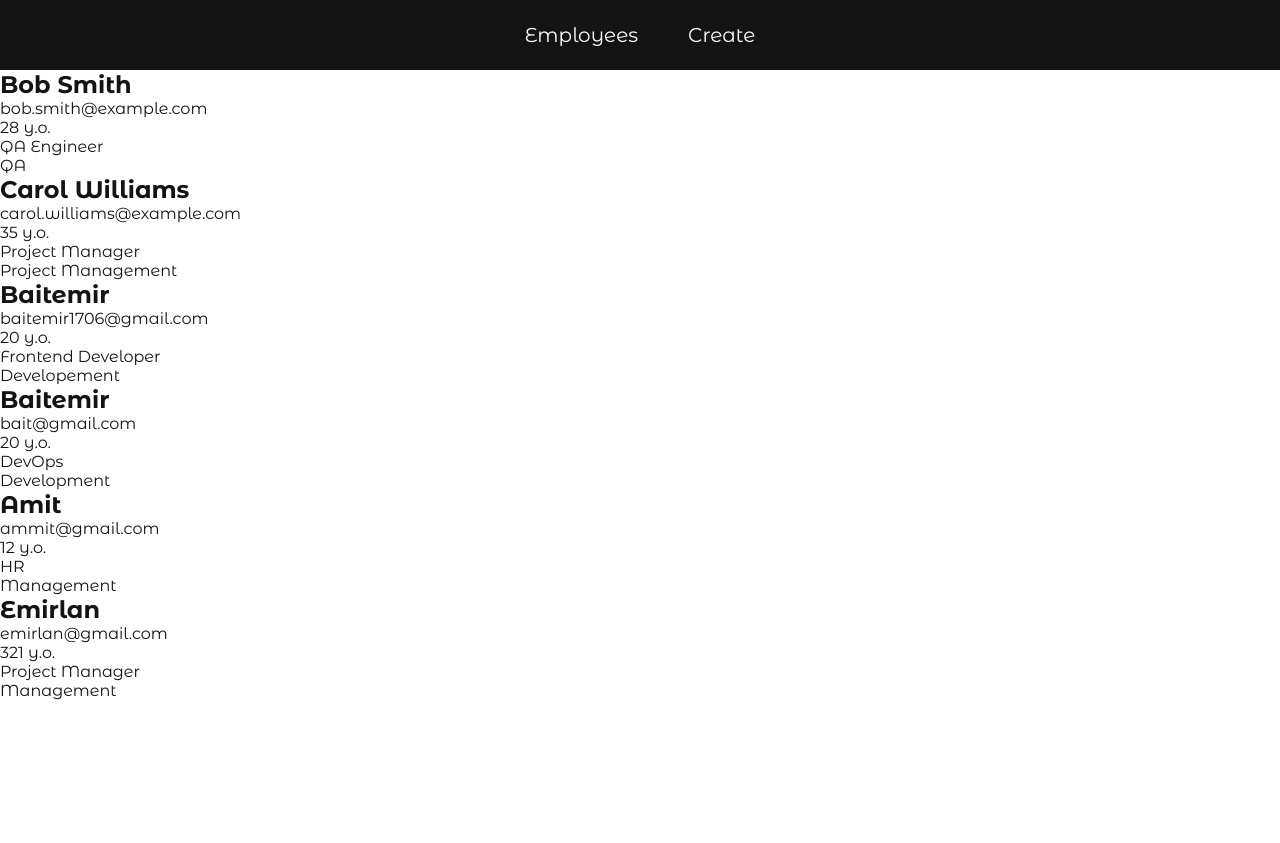
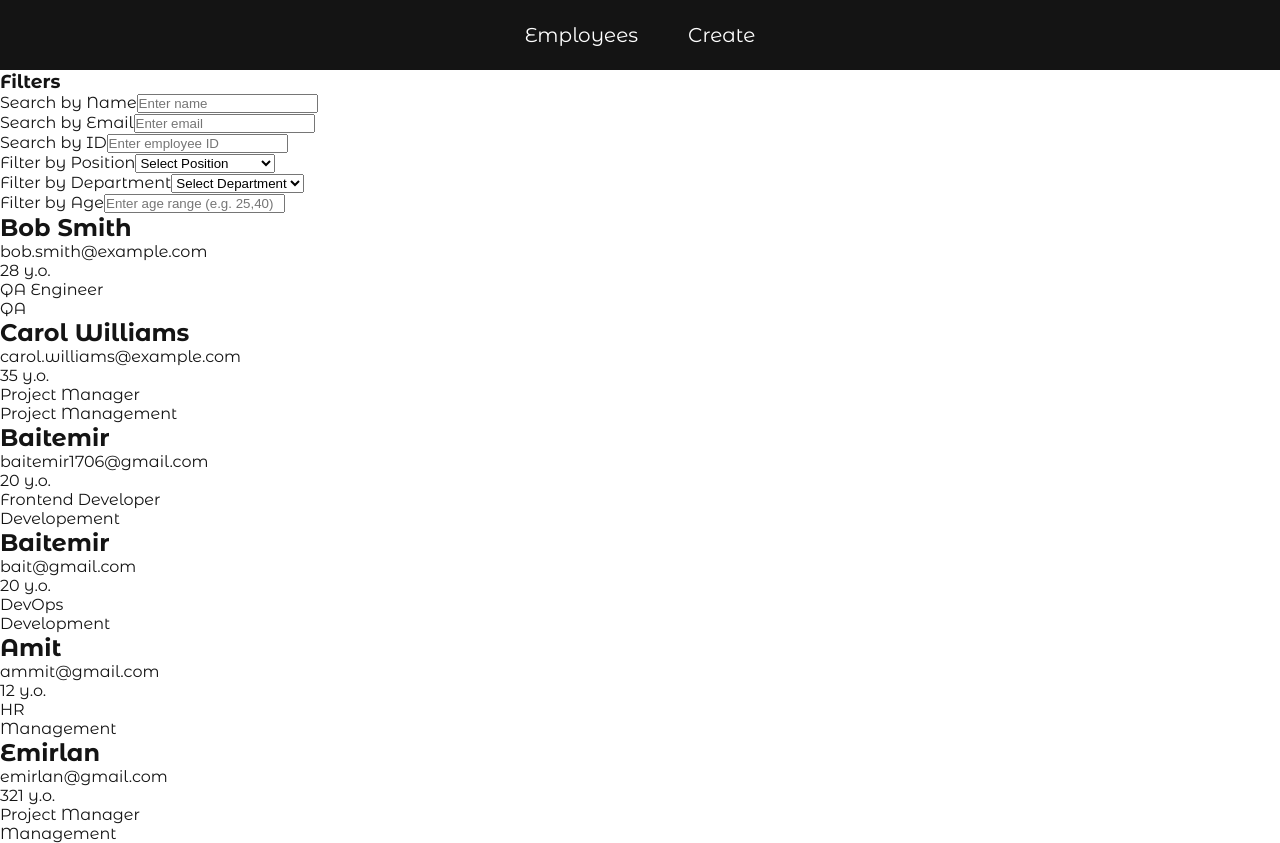
Before and after one commit to baitemir-a/test-task-employees, a Next.js app: page / in a window 1280 px wide. Before the commit the page ends 800 px from the top, so only its background shows below. Built offline with nearby package versions, Linux system fonts and the light colour scheme; data requests are answered from the project's data file.

Commit message:
combined rtk and rtk query

```diff
--- a/src/app/page.tsx
+++ b/src/app/page.tsx
@@ -1,8 +1,10 @@
+import EmployeeFilter from "@/components/employee-filter/EmployeeFilter";
 import EmployeeList from "@/components/employee-list/EmployeeList";
 
 export default function Home() {
   return (
     <div>
+      <EmployeeFilter/>
       <EmployeeList/>
     </div>
   );
--- /dev/null
+++ b/src/components/employee-filter/EmployeeFilter.tsx
@@ -0,0 +1,121 @@
+"use client";
+import { useAppDispatch } from "@/store/hooks"; // useDispatch with proper types
+import {
+  filterByPosition,
+  filterByDepartment,
+  filterByAge,
+  searchByName,
+  searchByEmail,
+  searchById,
+} from "@/store/EmployeeSlice";
+import { Position, Department, Employee } from "@/types/Emplyee";
+
+export default function EmployeeFilters() {
+  const dispatch = useAppDispatch();
+
+  // Filter form handlers
+  const handleSearchByName = (event: React.ChangeEvent<HTMLInputElement>) => {
+    dispatch(searchByName(event.target.value));
+  };
+
+  const handleSearchByEmail = (event: React.ChangeEvent<HTMLInputElement>) => {
+    dispatch(searchByEmail(event.target.value));
+  };
+
+  const handleSearchById = (event: React.ChangeEvent<HTMLInputElement>) => {
+    dispatch(searchById(event.target.value));
+  };
+
+  const handleFilterByPosition = (
+    event: React.ChangeEvent<HTMLSelectElement>
+  ) => {
+    dispatch(filterByPosition(event.target.value as Position));
+  };
+
+  const handleFilterByDepartment = (
+    event: React.ChangeEvent<HTMLSelectElement>
+  ) => {
+    dispatch(filterByDepartment(event.target.value as Department));
+  };
+
+  const handleFilterByAge = (event: React.ChangeEvent<HTMLInputElement>) => {
+    const [minAge, maxAge] = event.target.value.split(",").map(Number);
+    dispatch(filterByAge([minAge, maxAge]));
+  };
+
+  return (
+    <div>
+      <h3>Filters</h3>
+
+      {/* Search by Name */}
+      <div>
+        <label htmlFor="searchByName">Search by Name</label>
+        <input
+          type="text"
+          id="searchByName"
+          placeholder="Enter name"
+          onChange={handleSearchByName}
+        />
+      </div>
+
+      {/* Search by Email */}
+      <div>
+        <label htmlFor="searchByEmail">Search by Email</label>
+        <input
+          type="email"
+          id="searchByEmail"
+          placeholder="Enter email"
+          onChange={handleSearchByEmail}
+        />
+      </div>
+
+      {/* Search by ID */}
+      <div>
+        <label htmlFor="searchById">Search by ID</label>
+        <input
+          type="text"
+          id="searchById"
+          placeholder="Enter employee ID"
+          onChange={handleSearchById}
+        />
+      </div>
+
+      {/* Filter by Position */}
+      <div>
+        <label htmlFor="filterByPosition">Filter by Position</label>
+        <select id="filterByPosition" onChange={handleFilterByPosition}>
+          <option value="">Select Position</option>
+          {Object.values(Position).map((position) => (
+            <option key={position} value={position}>
+              {position}
+            </option>
+          ))}
+        </select>
+      </div>
+
+      {/* Filter by Department */}
+      <div>
+        <label htmlFor="filterByDepartment">Filter by Department</label>
+        <select id="filterByDepartment" onChange={handleFilterByDepartment}>
+          <option value="">Select Department</option>
+          {Object.values(Department).map((department) => (
+            <option key={department} value={department}>
+              {department}
+            </option>
+          ))}
+        </select>
+      </div>
+
+      {/* Filter by Age */}
+      <div>
+        <label htmlFor="filterByAge">Filter by Age</label>
+        <input
+          type="text"
+          id="filterByAge"
+          placeholder="Enter age range (e.g. 25,40)"
+          onChange={handleFilterByAge}
+        />
+      </div>
+    </div>
+  );
+}
--- a/src/components/employee-list/EmployeeList.tsx
+++ b/src/components/employee-list/EmployeeList.tsx
@@ -1,15 +1,38 @@
 "use client";
+import { useAppDispatch, useAppSelector } from "@/store/hooks"; // useSelector with proper types
 import { useGetEmployeesQuery } from "@/services/EmployeesService";
+import { RootState } from "@/store/store"; // RootState for types
+import { Employee } from "@/types/Emplyee";
 import Card from "@/ui/Card/Card";
+import { useEffect } from "react";
+import { setEmployees } from "@/store/EmployeeSlice";
 
 export default function EmployeeList() {
-  const { data, error, isLoading } = useGetEmployeesQuery();
-  if (error) return <p>Error</p>;
-  if (isLoading) return <p>Loading</p>;
+  const dispatch = useAppDispatch();
+
+  const { data: employeesData, error, isLoading } = useGetEmployeesQuery();
+  const filteredEmployees = useAppSelector(
+    (state: RootState) => state.employeeFilter.employees
+  );
+  // console.log(filteredEmployees, employeesData);
+
+  useEffect(() => {
+    if (employeesData) dispatch(setEmployees(employeesData));
+  },[employeesData]);
+  // If loading or error, show respective messages
+  if (isLoading) return <p>Loading...</p>;
+  if (error) return <p>Error fetching employees.</p>;
+
+  // If no data and no filtered employees, show message
+  if (!employeesData && filteredEmployees.length === 0) {
+    return <p>No employees available.</p>;
+  }
+
+
   return (
     <div>
-      {data?.map((emp) => (
-        <Card employee={emp} key={emp.id.toString()} />
+      {filteredEmployees  .map((employee: Employee) => (
+        <Card key={employee.id.toString()} employee={employee} />
       ))}
     </div>
   );
--- a/src/store/EmployeeSlice.ts
+++ b/src/store/EmployeeSlice.ts
@@ -2,22 +2,28 @@ import { Employee, Position, Department } from "@/types/Emplyee";
 import { createSlice, PayloadAction } from "@reduxjs/toolkit";
 
 type EmployeeState = {
-  employees: Employee[];
-};
+    allEmployees: Employee[];
+    employees: Employee[];
+  };
 
-const initialState: EmployeeState = {
-  employees: [],
-};
+  const initialState: EmployeeState = {
+    allEmployees: [],
+    employees: [],
+  };
 
 export const EmployeeSlice = createSlice({
-  name: "employee",
+  name: "employeeFilter",
   initialState,
   reducers: {
+    setEmployees: (state: EmployeeState, action: PayloadAction<Employee[]>) => {
+        state.allEmployees = action.payload;
+        state.employees = action.payload;
+    },
     filterByPosition: (
       state: EmployeeState,
       action: PayloadAction<Position>
     ) => {
-      state.employees = state.employees.filter(
+      state.employees = state.allEmployees.filter(
         (employee) => employee.position === action.payload
       );
     },
@@ -26,7 +32,7 @@ export const EmployeeSlice = createSlice({
       state: EmployeeState,
       action: PayloadAction<Department>
     ) => {
-      state.employees = state.employees.filter(
+      state.employees = state.allEmployees.filter(
         (employee) => employee.department === action.payload
       );
     },
@@ -36,25 +42,25 @@ export const EmployeeSlice = createSlice({
       action: PayloadAction<[number, number]>
     ) => {
       const [minAge, maxAge] = action.payload;
-      state.employees = state.employees.filter(
+      state.employees = state.allEmployees.filter(
         (employee) => employee.age >= minAge && employee.age <= maxAge
       );
     },
 
     searchByName: (state: EmployeeState, action: PayloadAction<string>) => {
-      state.employees = state.employees.filter((employee) =>
+      state.employees = state.allEmployees.filter((employee) =>
         employee.name.toLowerCase().includes(action.payload.toLowerCase())
       );
     },
 
     searchByEmail: (state: EmployeeState, action: PayloadAction<string>) => {
-      state.employees = state.employees.filter((employee) =>
+      state.employees = state.allEmployees.filter((employee) =>
         employee.email.toLowerCase().includes(action.payload.toLowerCase())
       );
     },
 
     searchById: (state: EmployeeState, action: PayloadAction<string>) => {
-      state.employees = state.employees.filter(
+      state.employees = state.allEmployees.filter(
         (employee) => employee.id === action.payload
       );
     },
@@ -64,6 +70,7 @@ export const EmployeeSlice = createSlice({
 export const employeeReducer = EmployeeSlice.reducer;
 
 export const {
+  setEmployees,
   filterByAge,
   filterByDepartment,
   filterByPosition,
--- a/src/store/store.ts
+++ b/src/store/store.ts
@@ -1,9 +1,11 @@
 import { EmployeesService } from "@/services/EmployeesService";
 import { configureStore } from "@reduxjs/toolkit";
 import { setupListeners } from "@reduxjs/toolkit/query";
+import { employeeReducer } from "./EmployeeSlice";
 
 export const store = configureStore({
     reducer:{
+        employeeFilter: employeeReducer,
         [EmployeesService.reducerPath]: EmployeesService.reducer,
     },
     middleware:(getDefaultMiddleware)=>{
```
